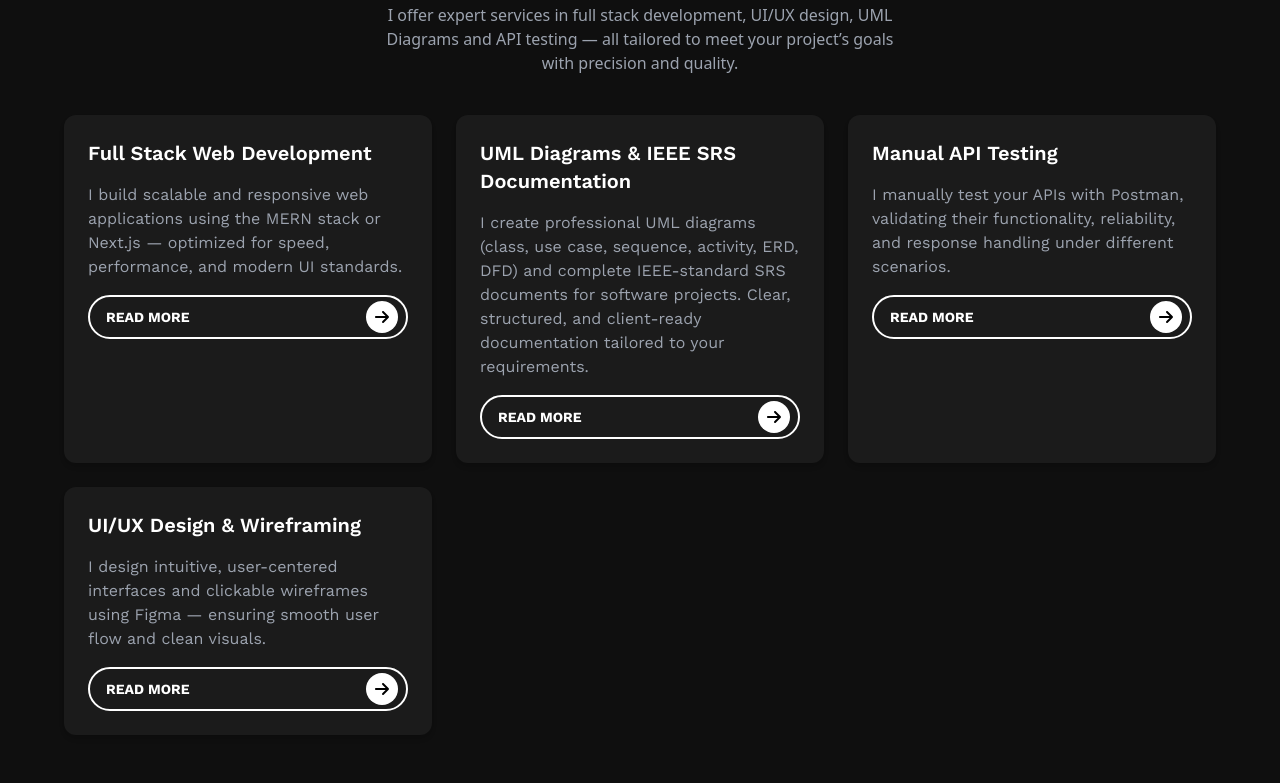
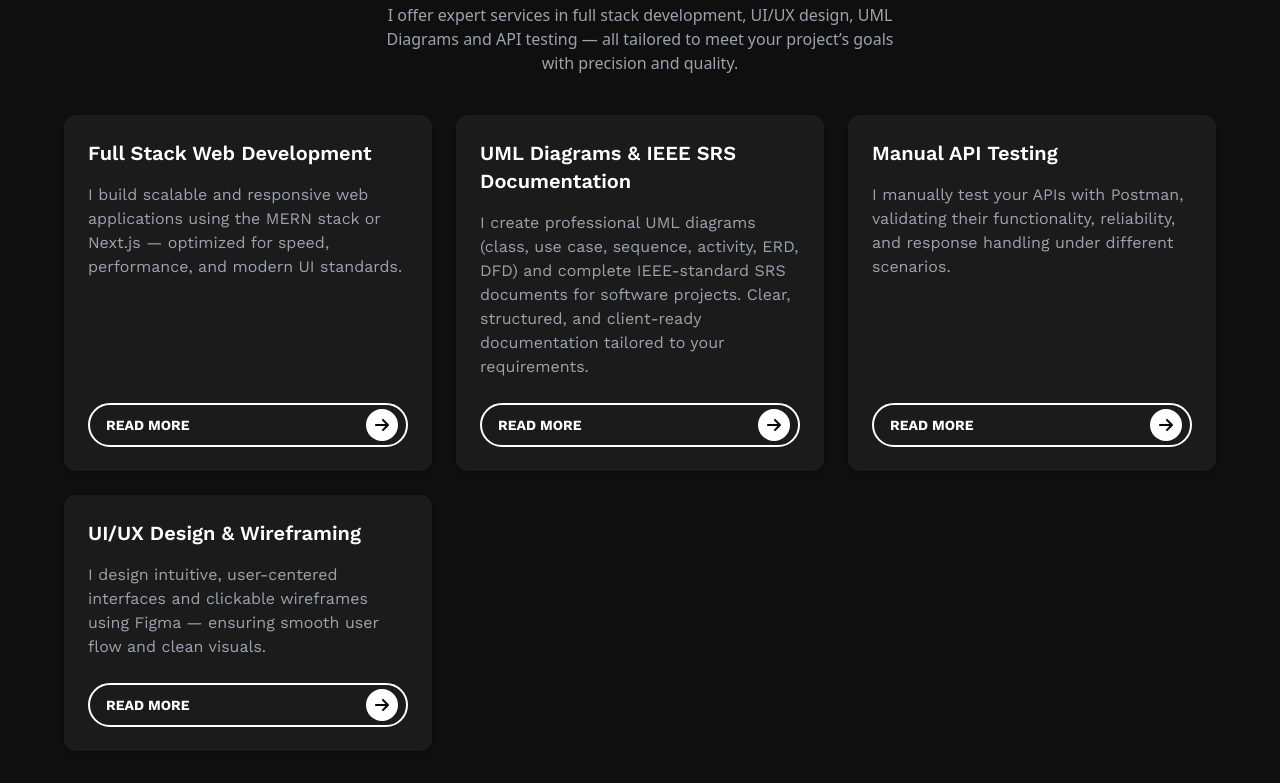
Before and after one commit to Muhammadasim225/portfolio-webapp-frontend, a React (Vite) app in the folder portfolio-app/: page /aboutme in a window 1280 px wide. Shown: the part 6557-7340 px from the top of the page. Built offline with nearby package versions, Linux system fonts and the light colour scheme; a web font is replaced by a local one.

Commit message:
Update Services.jsx

```diff
--- a/portfolio-app/src/components/Services.jsx
+++ b/portfolio-app/src/components/Services.jsx
@@ -65,19 +65,22 @@ const Services = () => {
       {/* Service Cards */}
       <div className="grid lg:grid-cols-3 md:grid-cols-2 sm:grid-cols-1 gap-6 py-10 px-10 font-custom">
        {services.map((service, index) => (
-          <div key={index} className="bg-[#1b1b1b] text-white p-6 rounded-xl shadow-md">
+  <div key={index} className="bg-[#1b1b1b] text-white p-6 rounded-xl shadow-md flex flex-col justify-between">
+    <div>
       <h3 className="text-xl font-semibold mb-4">{service.title}</h3>
-            <p className="text-gray-400 mb-4">{service.description}</p>
-            <a href={service.link} target="_blank" rel="noopener noreferrer" className="w-full block">
-              <button className="flex items-center justify-between w-full pl-4 pr-2 py-1 border-2 border-white rounded-full hover:bg-white hover:text-black group">
+      <p className="text-gray-400 mb-6">{service.description}</p>
+    </div>
+    <a href={service.link} target="_blank" rel="noopener noreferrer" className="mt-auto block">
+      <button className="flex items-center justify-between w-full pl-4 pr-2 py-1 border-2 border-white rounded-full hover:bg-white hover:text-black group transition-all duration-300">
         <span className="text-sm font-bold">READ MORE</span>
-                <div className="flex items-center justify-center w-8 h-8 ml-2 bg-white rounded-full group-hover:bg-orange-500">
+        <div className="flex items-center justify-center w-8 h-8 ml-2 bg-white rounded-full group-hover:bg-orange-500 transition-all duration-300">
           <FontAwesomeIcon icon={faArrowRight} className="text-black" />
         </div>
       </button>
     </a>
   </div>
 ))}
+
       </div>
     </motion.div>
   );
```
Lines whose indentation alone changed are shown as unchanged.
